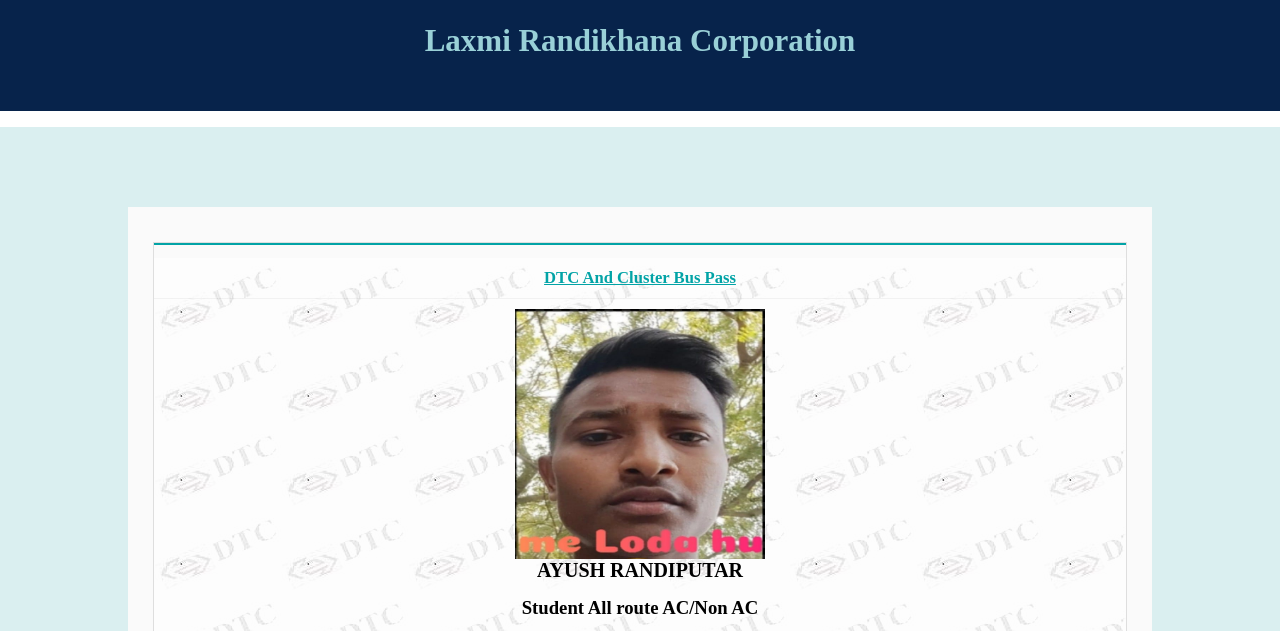
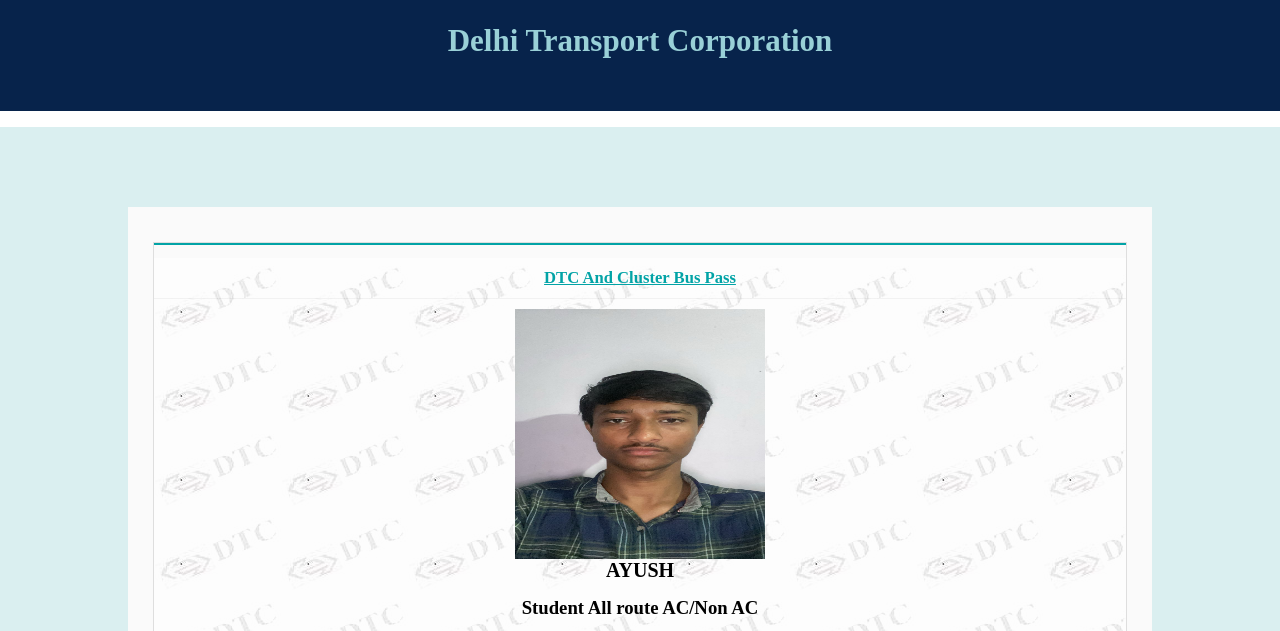
Before and after one commit to clawnic7/Ayush_pass, a plain HTML site: page index.html in a window 1280 px wide. Shown: the part 153-784 px from the top of the page. Drawn offline with Linux system fonts and the light colour scheme.

Commit message:
Update index.html

```diff
--- a/index.html
+++ b/index.html
@@ -18,7 +18,7 @@
 
                     <img id="dtc-logo" src="dtclogo.png" alt="">
                     <div id="logo-name">
-                        <h5>Laxmi Randikhana corporation</h5>
+                        <h5>delhi Transport corporation</h5>
                     </div>
                 </div>
             </div>
@@ -35,10 +35,10 @@
                         <h3>DTC And Cluster Bus Pass</h3>
                     </div>
                     <div id="pass-info-box-image">
-                        <img src="ss.jpg" alt="">
+                        <img src="ayushPP.jpg" alt="">
                     </div>
                     <div id="pass-info-box-name">
-                        <h3 id="pass-info-box-nameA"><b>Ayush Randiputar</b></h3>
+                        <h3 id="pass-info-box-nameA"><b>Ayush</b></h3>
                     </div>
                     <div id="pass-info-box-passType">
                         <h3 id="pass-info-box-passTypeA"><b>Student All route AC/Non AC</b></h3>
```
